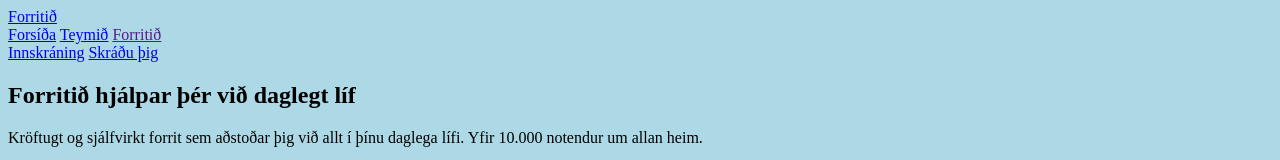
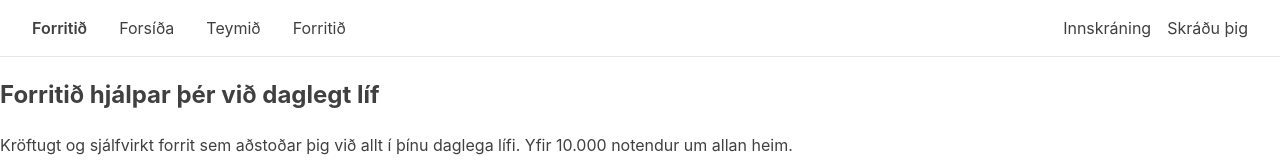
Before and after one commit to SigursteinnOli/vef1-2026-h1, a website: page index.html in a window 1280 px wide. Shown: the top 160 px of the page. Drawn offline with Linux system fonts and the light colour scheme; a web font is replaced by a local one.

Commit message:
smá header scss, bæta myndir möppuna aftur við

```diff
--- a/index.html
+++ b/index.html
@@ -7,7 +7,7 @@
     <link rel="stylesheet" href="styles.css" />
   </head>
   <body>
-    <header>
+    <header class="container">
       <a class="logo" href="index.html"> Forritið </a>
       <nav>
         <a href="index.html">Forsíða</a>
--- a/styles/_config.scss
+++ b/styles/_config.scss
@@ -1,3 +1,59 @@
-body {
-  background-color: lightblue;
+
+:root {
+  // Aðallitir
+  --color-primary: #7f56d9;
+  --color-white: #fff;
+  --color-black: #000;
+
+  // Texti
+  --color-text: #404040;
+  --color-text-muted: #a3a3a3;
+
+  // Bakgrunnur
+  --color-background: #fff;
+  --color-background-secondary: #fafafa;
+
+  // Rammar og línur
+  --color-border: #e5e5e5;
+
+  // Leturgerð
+  --font-family-base: "Inter", sans-serif;
+
+  // Leturþykktir
+  --font-weight-regular: 400;
+  --font-weight-medium: 500;
+  --font-weight-semibold: 600;
+  --font-weight-bold: 700;
+
+  // Leturstærðir
+  --font-size-base: 1rem;
+  --font-size-small: 0.875rem;
+  --font-size-large: 1.25rem;
+
+  // Display stærðir
+  --font-size-display-md: 2.25rem;
+  --font-size-display-lg: 3rem;
+  --font-size-display-xl: 3.75rem;
+  --font-size-display-2xl: 4.5rem;
+
+  // Línuhæð
+  --line-height-base: 1.5;
+  --line-height-heading: 1.2;
+
+  // Spacing
+  --spacing-1: 0.25rem;
+  --spacing-2: 0.5rem;
+  --spacing-3: 0.75rem;
+  --spacing-4: 1rem;
+  --spacing-6: 1.5rem;
+  --spacing-8: 2rem;
+  --spacing-12: 3rem;
+  --spacing-16: 4rem;
+  --spacing-24: 6rem;
+
+  // Container stærðir
+  --container-sm: 40rem;
+  --container-md: 48rem;
+  --container-lg: 64rem;
+  --container-xl: 80rem;
 }
--- a/styles/_header.scss
+++ b/styles/_header.scss
@@ -1,4 +1,31 @@
-header{
-    background-cplor: var(--color-background);
-    border-bottom: 1px solid var(--color-border);
+header {
+  background-color: var(--color-background);
+  border-bottom: 1px solid var(--color-border);
+
+  display: flex;
+  align-items: center;
+  gap: var(--spacing-8);
+  padding-block: var(--spacing-4);
 }
+
+.header-innskraning {
+  margin-left: auto;
+  display:flex;
+  align-items:center;
+  gap: var(--spacing-4);
+}
+
+header nav {
+  display: flex;
+  align-items: center;
+  gap: var(--spacing-8);
+}
+
+header .logo {
+  font-weight: var(--font-weight-semibold);
+}
+
+header a {
+  color: var(--color-text);
+  text-decoration: none;
+}
--- a/styles/styles.scss
+++ b/styles/styles.scss
@@ -1 +1,4 @@
 @use "config";
+@use "fonts";
+@use "global";
+@use "header";
```
Also changed, not shown: myndir/FeatureMail.png (added), myndir/Featured circles.png (added), myndir/Featured lightning.png (added), myndir/Featured smiley.png (added), myndir/Featured stats.png (added), myndir/Featured text.png (added), myndir/JonaJons.png (added), myndir/Logo.svg (added), myndir/MacbookForritDisplay.png (added), myndir/PhoneAndDesktop.png (added), myndir/PhoneDisplay.png (added), myndir/SisypgusLogo.png (added), styles.css, 1 other file.
